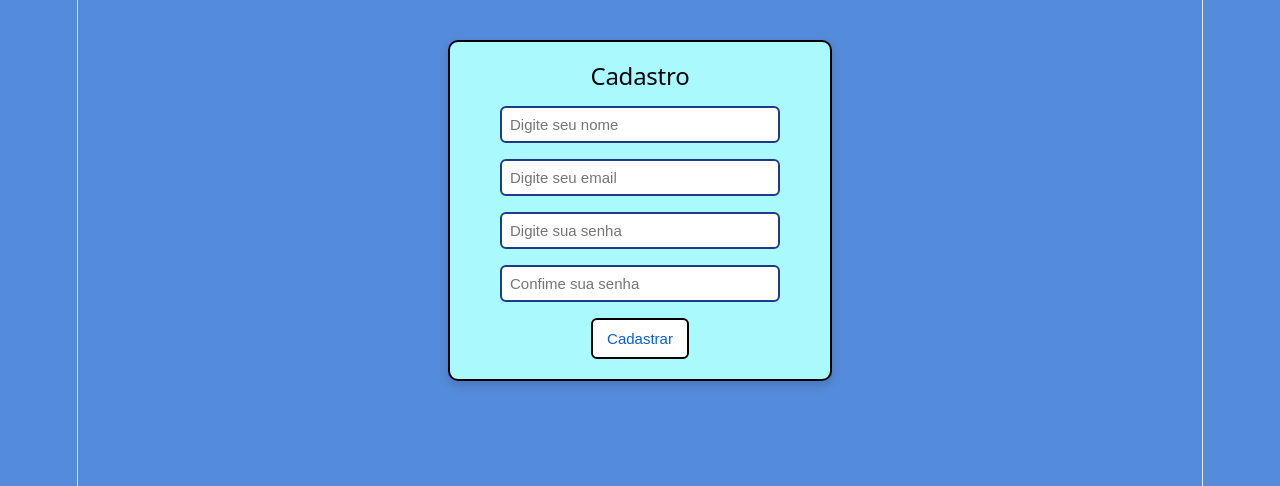
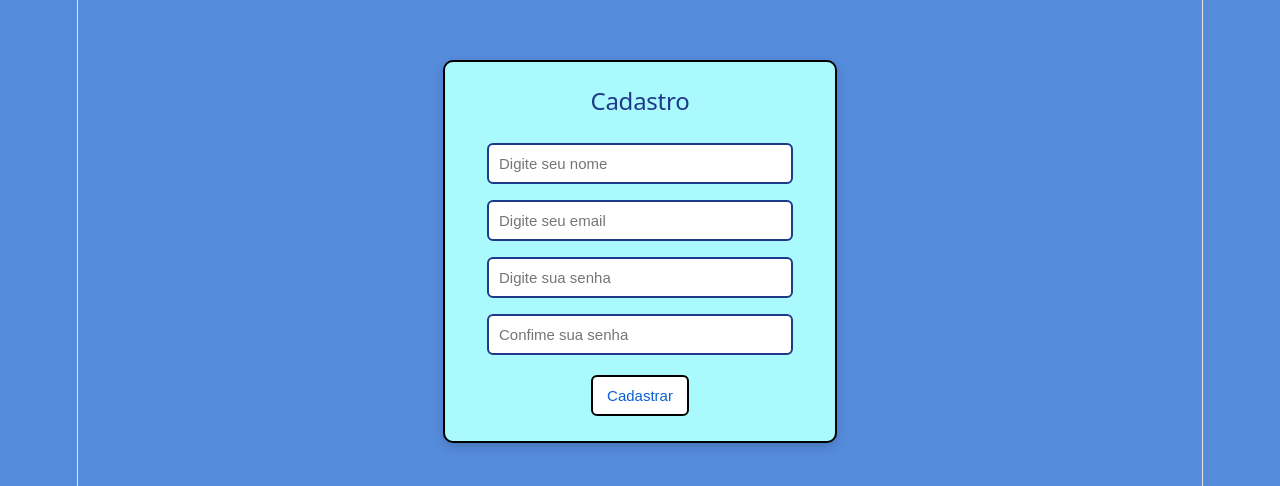
Before and after one commit to caio180/Sistema_cadastro_e_login, a React (Vite) app in the folder frontend/: page / in a window 1280 px wide. Shown: the top 486 px of the page. Built offline with nearby package versions, Linux system fonts and the light colour scheme.

Commit message:
Melhorando o estilo

```diff
--- a/frontend/src/App.css
+++ b/frontend/src/App.css
@@ -3,24 +3,13 @@ body {
     font-family: Arial, sans-serif;
     margin: 0;
     padding: 0;
-    text-align: center;
-}
-
-.oculto {
-    display: none;
-}
-
-#tela_inicial {
-    margin-top: 80px;
-    border: 2px solid;
-    border-radius: 10px;
 }
 
 #cadastro,
 #login {
-    max-width: 340px;
-    margin: 40px auto;
-    padding: 20px;
+    width: 340px;
+    margin: 60px auto;
+    padding: 25px;
     text-align: center;
     background-color: #aaf9fc;
     border: 2px solid #000;
@@ -28,11 +17,17 @@ body {
     box-shadow: 0 4px 10px rgba(0,0,0,0.15);
 }
 
+#formCadastro,
+#formLogin {
+    display: flex;
+    flex-direction: column;
+    align-items: center;
+}
+
 #formCadastro input,
 #formLogin input {
-    width: 100%;
-    max-width: 280px;
-    padding: 8px;
+    width: 90%;
+    padding: 10px;
     margin: 8px 0;
     font-size: 15px;
     border: 2px solid #1f3a8a;
@@ -53,14 +48,14 @@ body {
 .b_login,
 .b_cadastro {
     padding: 10px 14px;
+    margin-top: 12px;
     font-size: 15px;
     border: 2px solid #000;
     border-radius: 6px;
     cursor: pointer;
-    background-color: #ffffff;
-    transition: 0.2s ease;
-    margin-top: 8px;
+    background-color: white;
     color: #0b5ed7;
+    transition: 0.2s;
 }
 
 #bo_cadastro:hover,
@@ -68,7 +63,7 @@ body {
 .b_login:hover,
 .b_cadastro:hover {
     background-color: #e6e6e6;
-    transform: translateY(-1px);
+    transform: translateY(-2px);
 }
 
 #bo_cadastro:active,
@@ -77,3 +72,8 @@ body {
 .b_cadastro:active {
     transform: translateY(0);
 }
+
+h2 {
+    margin-bottom: 20px;
+    color: #1f3a8a;
+}
```
